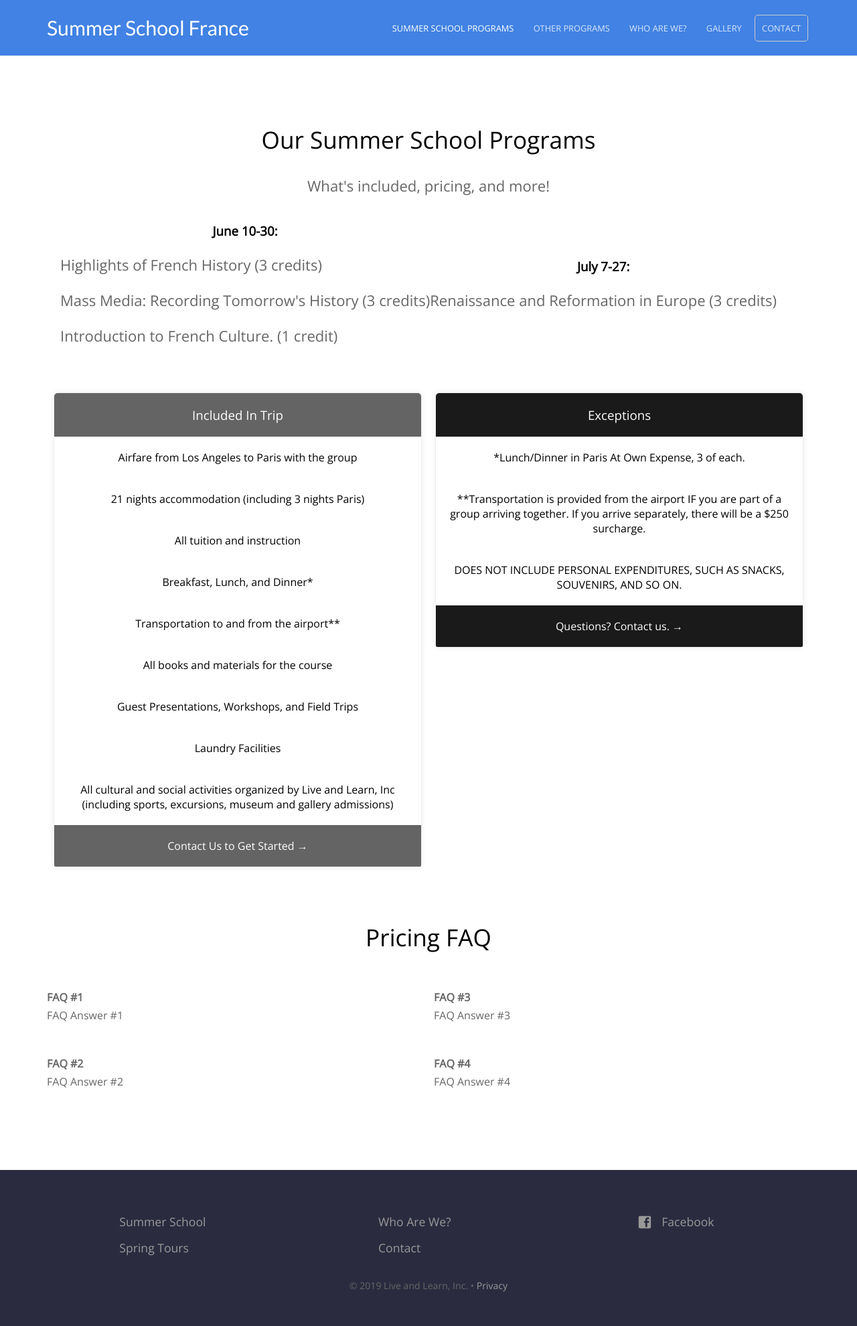
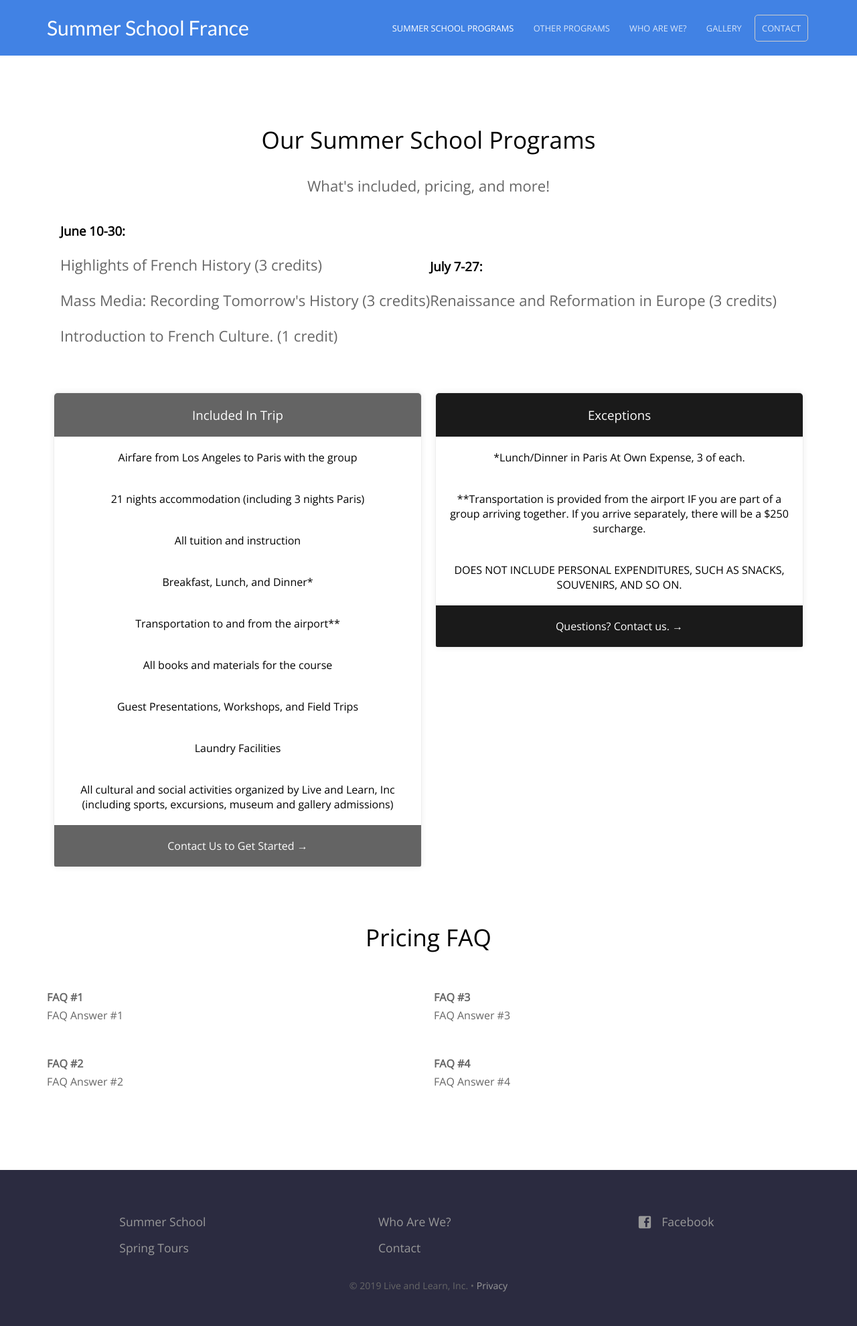
Before and after one commit to baritchie/project1, a Jekyll site: the page built from summerschoolprograms.html, in a window 1280 px wide. Shown: the whole page at 67% size. Built offline with Jekyll 4.4.1, drawn with Linux system fonts in a browser that asks for light colours.

Commit message:
Updated '_sass/pricing.scss' via CloudCannon

```diff
--- a/_sass/pricing.scss
+++ b/_sass/pricing.scss
@@ -55,6 +55,8 @@
     @include align-items(center);
     h3 {
         text-align: center;
+        @extend %flexbox;
+        @include align-items(flex-start);
     }
 }
 
```
